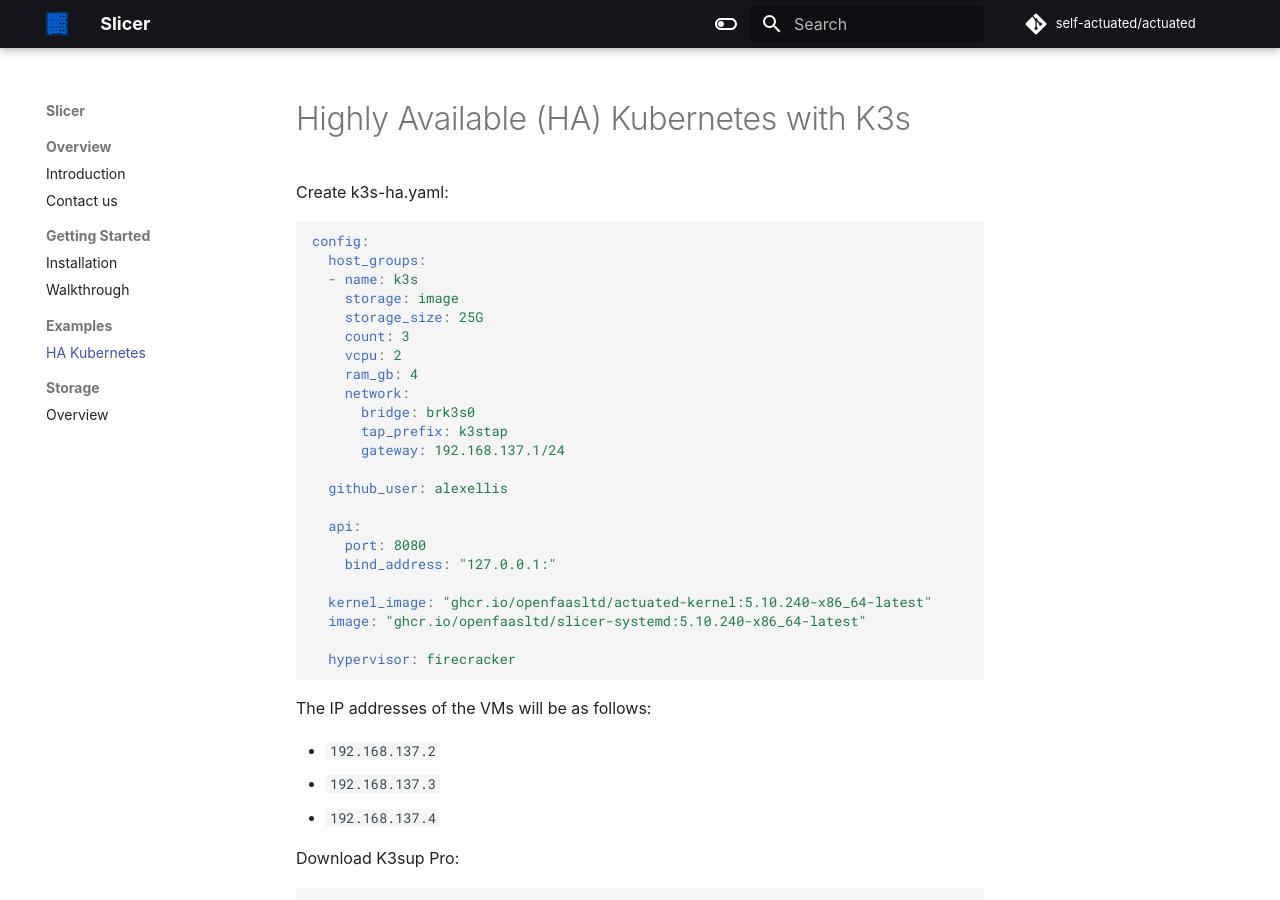
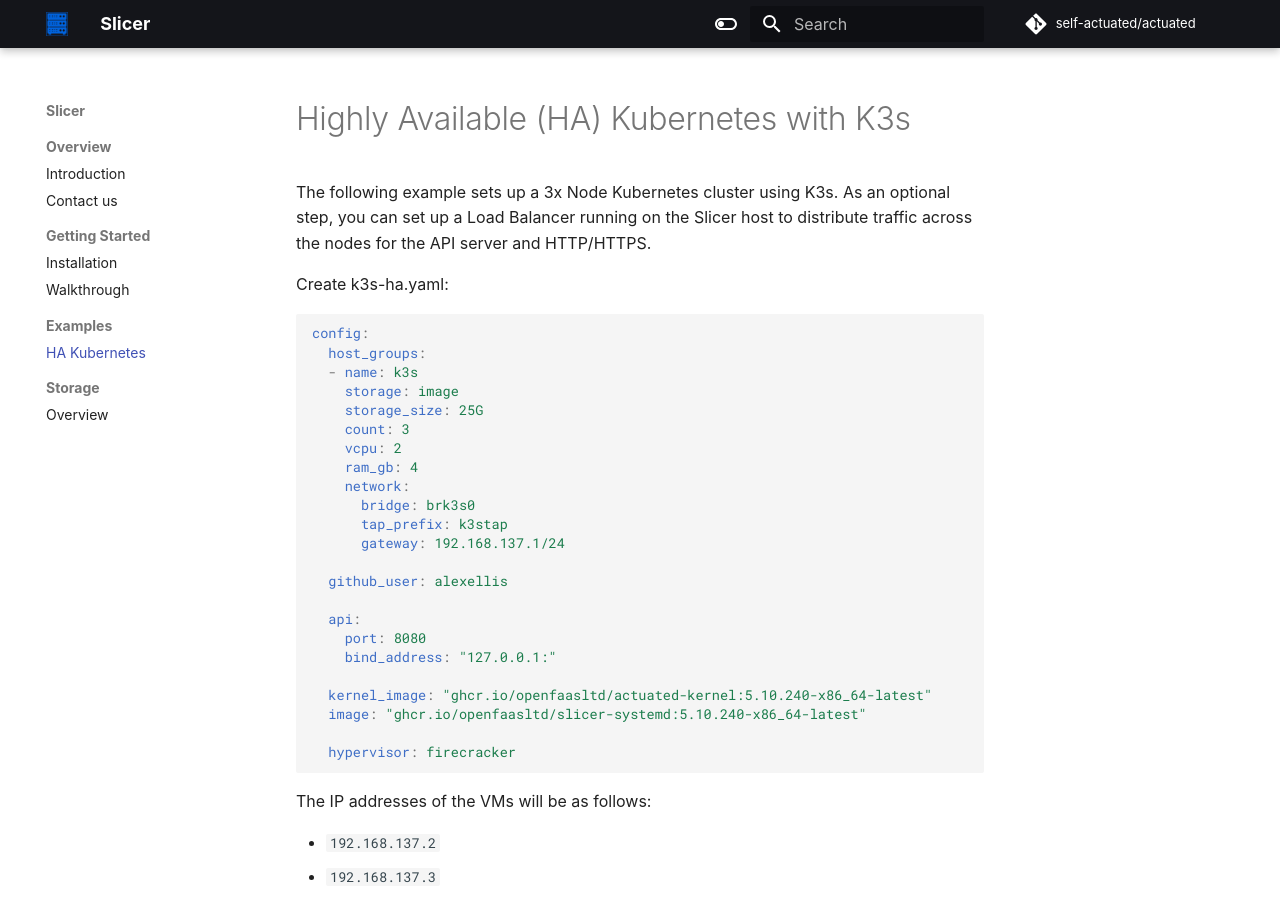
Before and after one commit to slicervm/docs.slicervm.com, an MkDocs documentation site: the page built from docs/examples/ha-k3s.md, in a window 1280 px wide and 900 px high. Built offline with MkDocs 1.6.1 and Material for MkDocs 9.7.7, drawn with Linux system fonts in a browser that asks for light colours; some web fonts are replaced; comment, search, counter and statistics services are not loaded.

Commit message:
Update for HA k3s
Signed-off-by: Alex Ellis (OpenFaaS Ltd) <alexellis2@gmail.com>

```diff
--- a/docs/examples/ha-k3s.md
+++ b/docs/examples/ha-k3s.md
@@ -1,4 +1,6 @@
 # Highly Available (HA) Kubernetes with K3s
+
+The following example sets up a 3x Node Kubernetes cluster using K3s. As an optional step, you can set up a Load Balancer running on the Slicer host to distribute traffic across the nodes for the API server and HTTP/HTTPS.
 
 Create k3s-ha.yaml:
 
```
